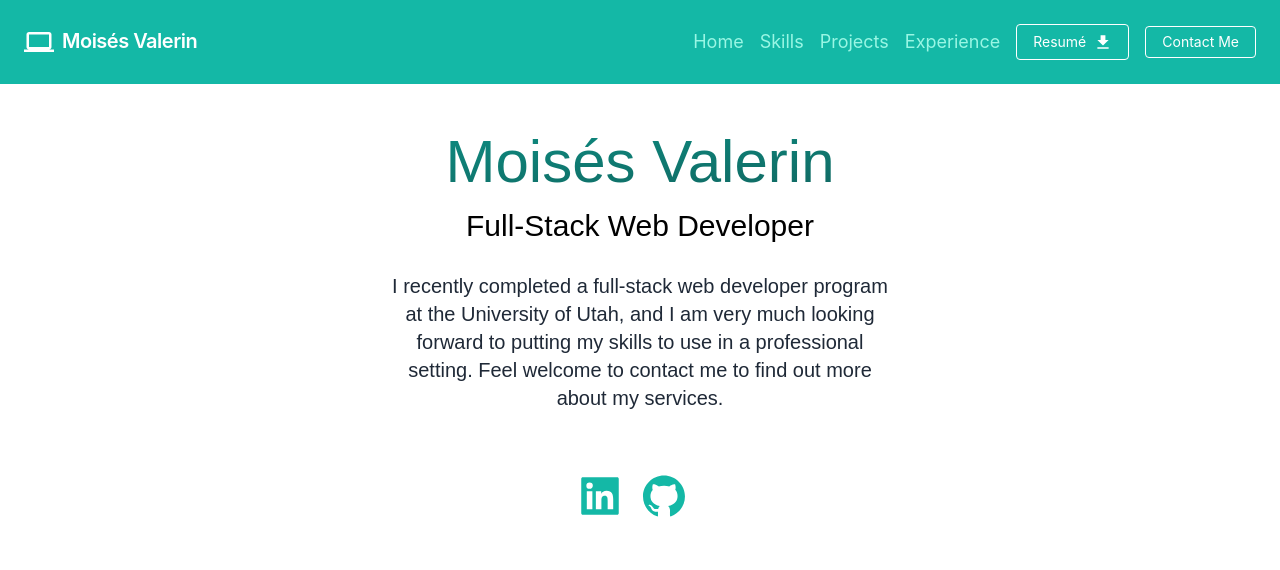
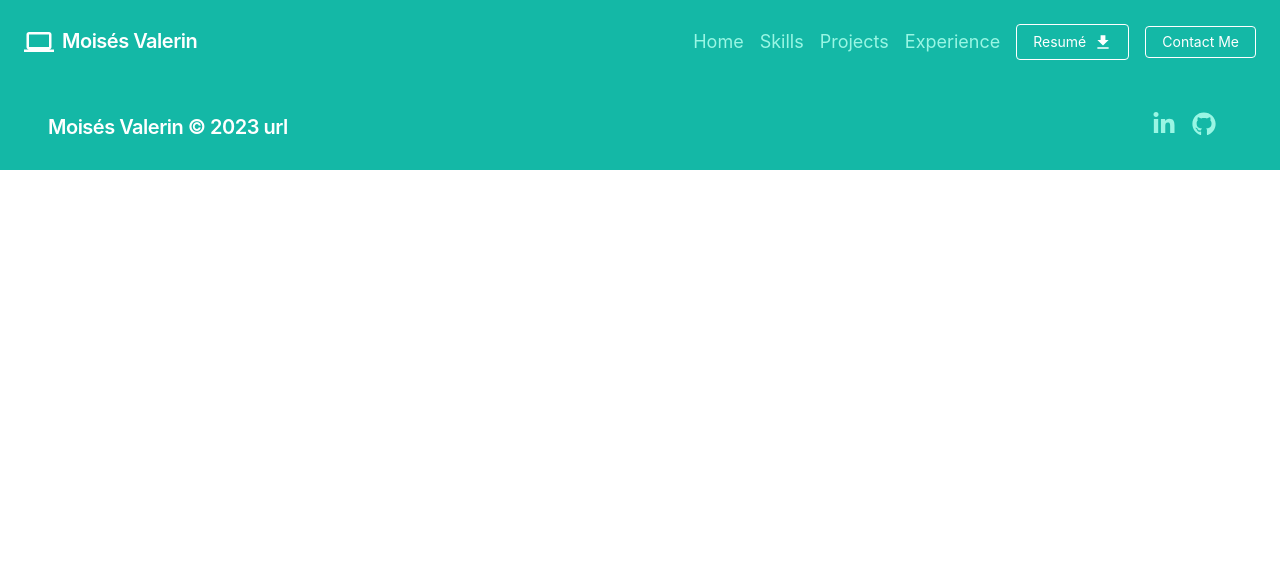
Before and after one commit to eatmorevegetabl/moival, a React (Create React App) app: page / in a window 1280 px wide. Shown: the top 570 px of the page. Built offline with nearby package versions, Linux system fonts and the light colour scheme.

Commit message:
adjusting home route

```diff
--- a/src/App.jsx
+++ b/src/App.jsx
@@ -13,7 +13,7 @@
       <Router>
         <Navbar />
         <Routes>
-          <Route path='/' element={<Home />} />
+          <Route path='/moival/' element={<Home />} />
           <Route path='/projects' element={<Projects />} />
           <Route path='/project/:id' element={<ProjectDisplay />} />
           <Route path='/experience' element={<Experience />} />
--- a/src/components/navbar.jsx
+++ b/src/components/navbar.jsx
@@ -60,7 +60,7 @@
         <div className='w-full flex-grow lg:flex lg:items-center lg:w-auto'>
           <div className='text-lg lg:flex-grow'>
             <Link
-              to='/'
+              to='/moivale/'
               className='block mt-4 lg:inline-block lg:mt-0 text-teal-200 hover:text-white mr-4'
             >
               Home
```
